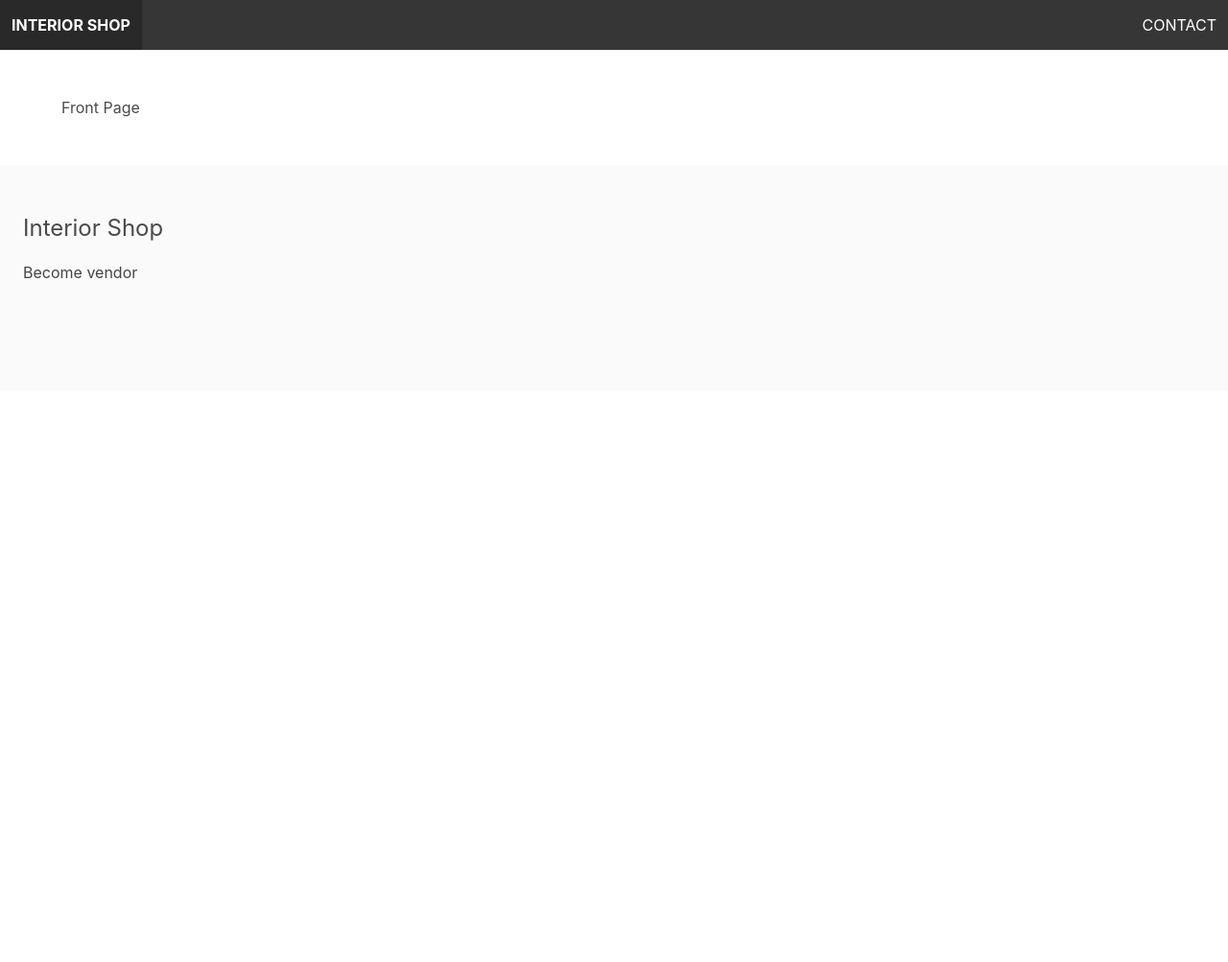
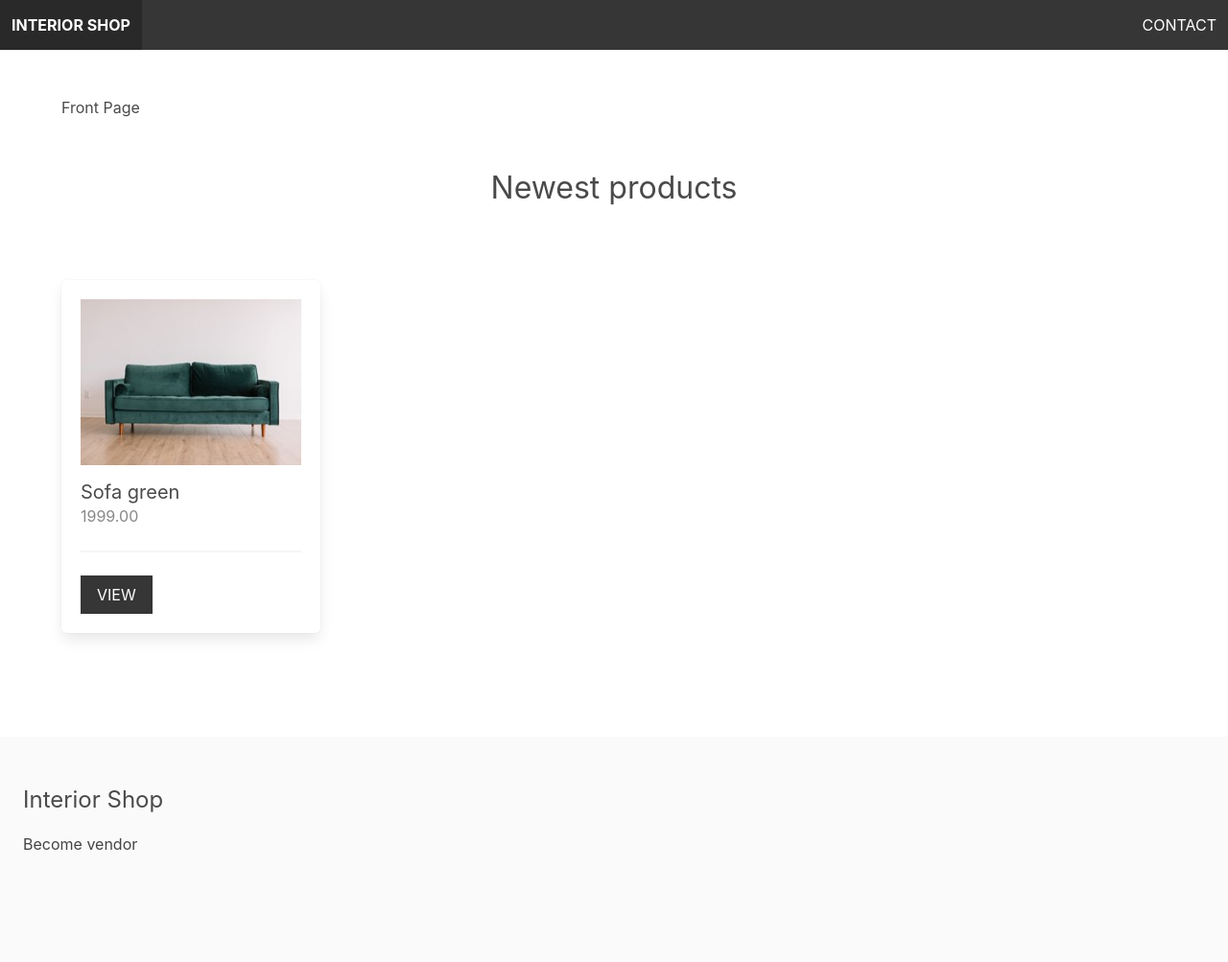
Before and after one commit to EvgeniyBudaev/django_interiorshop, a Django app: page / in a window 1280 px wide. Shown: the whole page at 96% size. Before the commit the page ends 290 px from the top, so only its background shows below. Run offline with Django 3.2, Linux system fonts and the light colour scheme; data comes from the database, SQL or seed files in the repository; both versions use the stored data as it was after the commit; parts of the project's set-up code (start-up, migrations or seed data) failed here and were passed over.

Commit message:
show newest products on the frontpage

```diff
--- a/core/templates/core/frontpage.html
+++ b/core/templates/core/frontpage.html
@@ -4,4 +4,23 @@
 
 {% block content %}
   <h1>Front Page</h1>
+  <div class="columns is-multiline mb-6">
+  <div class="column is-12 has-text-centered mt-6 mb-6">
+    <h2 class="is-size-3">Newest products</h2>
+  </div>
+
+  {% for product in newest_products %}
+    <div class="column is-3 product-list-item">
+    <div class="box">
+      <figure class="image is-4by3 mb-4">
+        <img src="{{ product.get_thumbnail }}" alt="">
+      </figure>
+      <h2 class="subtitle">{{ product.title }}</h2>
+      <h3 class="price is-size-6 mb-5">{{ product.price }}</h3>
+      <hr>
+      <a href="#" class="button is-dark is-uppercase">View</a>
+    </div>
+    </div>
+  {% endfor %}
+  </div>
 {% endblock %}
--- a/core/views.py
+++ b/core/views.py
@@ -1,10 +1,13 @@
 from django.shortcuts import render
+
+from product.models import Product
 
 # Create your views here.
 
 
 def frontpage(request):
-  return render(request, 'core/frontpage.html')
+  newest_products = Product.objects.all()[0:8]
+  return render(request, 'core/frontpage.html', {'newest_products': newest_products})
 
 
 def contact(request):
--- a/product/models.py
+++ b/product/models.py
@@ -38,22 +38,26 @@ class Product(models.Model):
   def __str__(self):
     return self.title
 
-  def get_thubnail(self):
+  def get_thumbnail(self):
     if self.thumbnail:
-      return self.thumbnail
+      return self.thumbnail.url
     else:
       if self.image:
         self.thumbnail = self.make_thumbnail(self.image)
         self.save()
+
         return self.thumbnail.url
       else:
-        return 'https://via/placeholder.com/240x180.jpg'
+        return 'https://via.placeholder.com/240x180.jpg'
 
   def make_thumbnail(self, image, size=(300, 200)):
     img = Image.open(image)
     img.convert('RGB')
     img.thumbnail(size)
+
     thumb_io = BytesIO()
     img.save(thumb_io, 'JPEG', quality=85)
+
     thumbnail = File(thumb_io, name=image.name)
+
     return thumbnail
--- a/static/scripts/main.js
+++ b/static/scripts/main.js
@@ -3,7 +3,7 @@ document.addEventListener('DOMContentLoaded', () => {
     // тоже самое
     // const $navbar = Array.from(document.querySelectorAll('.navbar-burger'))
     // console.log('$navbarBurgers', $navbarBurgers)
-    console.log('$navbar', $navbar)
+    // console.log('$navbar', $navbar)
     if ($navbarBurgers.length >0) {
         $navbarBurgers.forEach(el => {
             el.addEventListener('click', () => {
--- a/static/styles/main.css
+++ b/static/styles/main.css
@@ -27,3 +27,15 @@
 .input, .button {
     border-radius: 0;
 }
+
+/**
+* Product list item
+ */
+
+.product-list-item .box .subtitle {
+    margin-bottom: 0;
+}
+
+.product-list-item .box .price {
+    color: #888;
+}
```
Also changed, not shown: db.sqlite3, media/uploads/uploads/sofa_1.jpeg (added).
